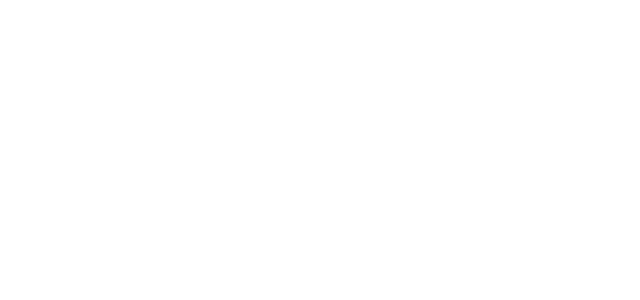
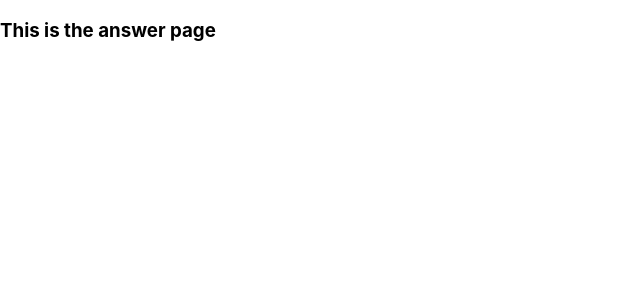
Before and after one commit to daniellafernandes14/scrabble-game, a React (Create React App) app: page /answer in a window 1280 px wide. Before the commit this address had no page. Shown: the top 300 px of the page, without its empty margins (0-640 px from the left). Built offline with nearby package versions, Linux system fonts and the light colour scheme; the HTML template or start-up script is replaced by a standard one.

Commit message:
rendered the question and answer pages

```diff
--- a/src/App.js
+++ b/src/App.js
@@ -12,11 +12,13 @@
   //Pages
   import MainPage from "./pages";
   import NotFoundPage from "./pages/404";
+  import AnswerPage from "./pages/answer";
 
 const App = () => (
   <Router>
     <Routes>
       <Route exact path="/" element={<MainPage/>} />
+      <Route exact path="/answer" element={<AnswerPage/>} />
       <Route element={<NotFoundPage/>}/>
     </Routes>
   </Router>
--- /dev/null
+++ b/src/pages/answer.jsx
@@ -0,0 +1,12 @@
+import React from "react";
+
+
+const AnswerPage = () => {
+  return (
+    <div>
+      <h3>This is the answer page</h3>
+    </div>
+  );
+}
+
+export default AnswerPage;
--- a/src/pages/index.jsx
+++ b/src/pages/index.jsx
@@ -4,8 +4,7 @@
 const MainPage = () => {
   return (
     <div>
-      <h3>Welcome To the React router</h3>
-      <small>Main Page</small>
+      <h3>This is the home page</h3>
     </div>
   );
 }
```
